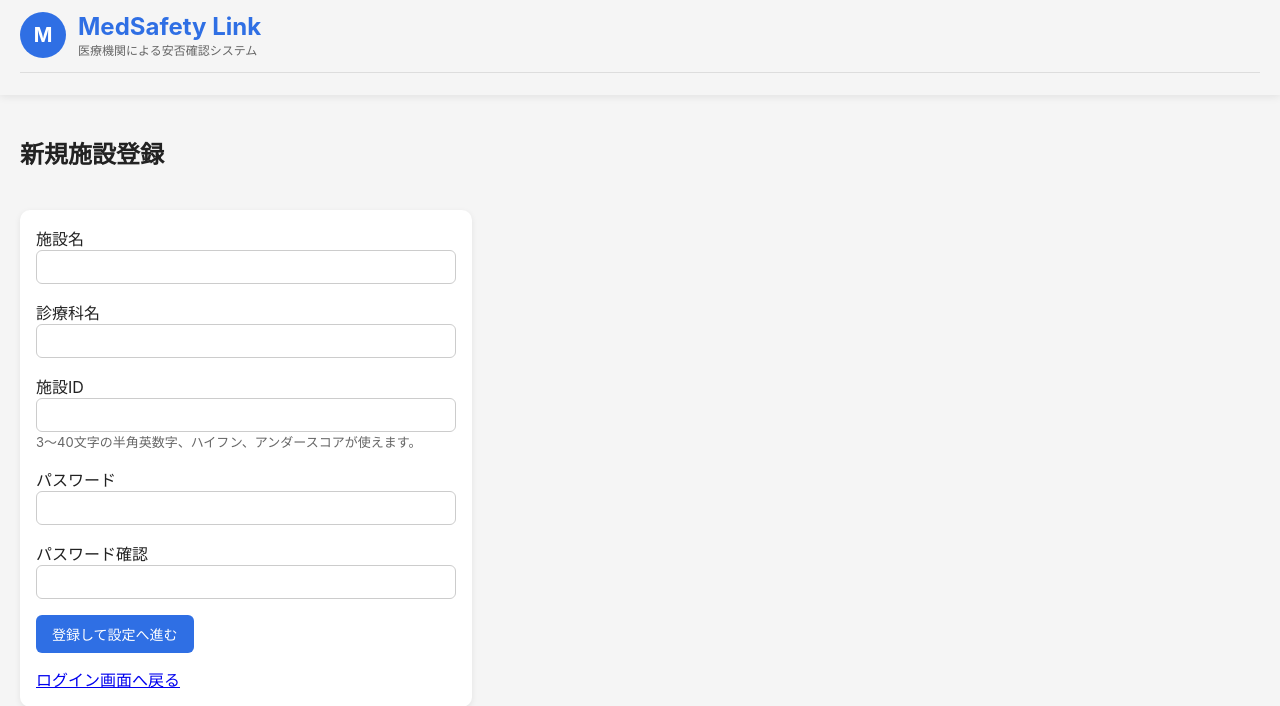
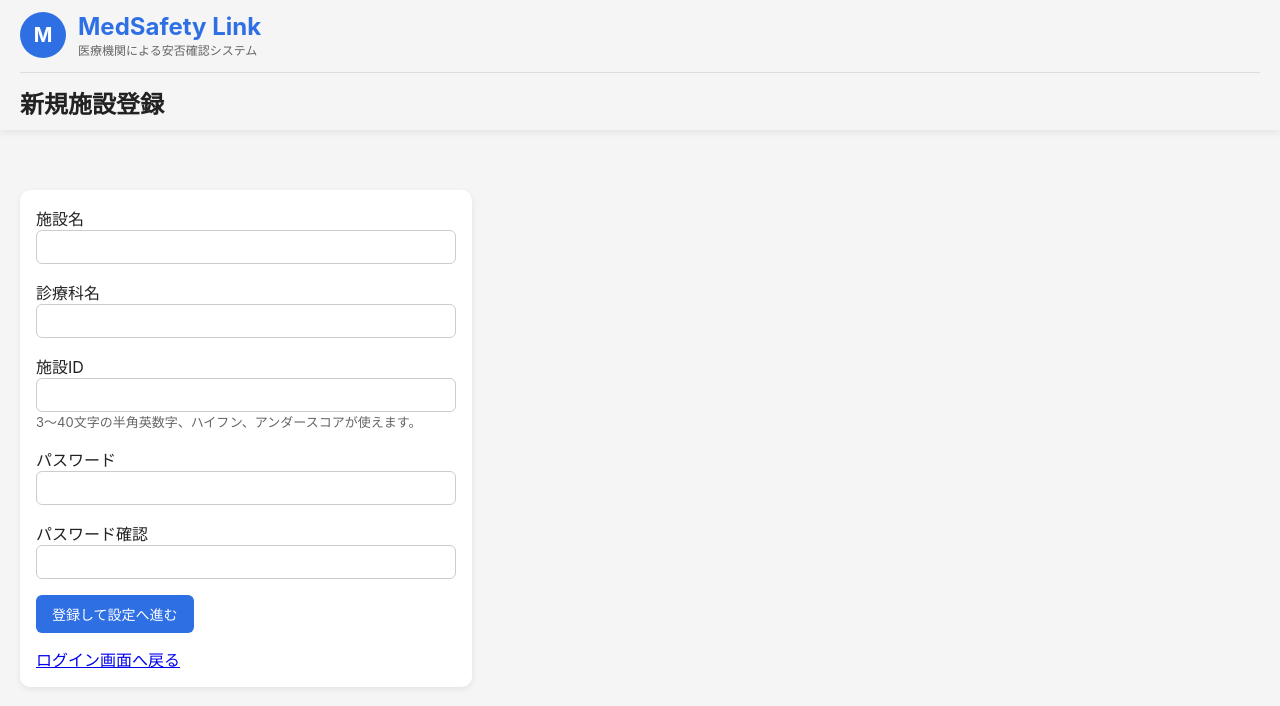
Before and after one commit to Kenro1206/medsafety-link, a Flask app: page /facility/register in a window 1280 px wide. Shown: the top 706 px of the page. Run offline with Flask 3, Linux system fonts and the light colour scheme.

Commit message:
Keep page title in sticky header

```diff
--- a/templates/base.html
+++ b/templates/base.html
@@ -266,6 +266,11 @@
       color: #2F6FE4;
     }
 
+    .page-title-sticky {
+      margin: 10px 0 0;
+      font-size: 24px;
+    }
+
     @media (max-width: 768px) {
       body {
         margin: 0;
@@ -341,11 +346,10 @@
     <span class="notification-watch-status muted">通知音: 無効</span>
   </div>
   {% endif %}
+  <h2 class="page-title-sticky">{{ title }}</h2>
   </div>
 
   <div class="page-shell">
-  <h2>{{ title }}</h2>
-
   {% block content %}{% endblock %}
 
   <div class="support-note">
```
